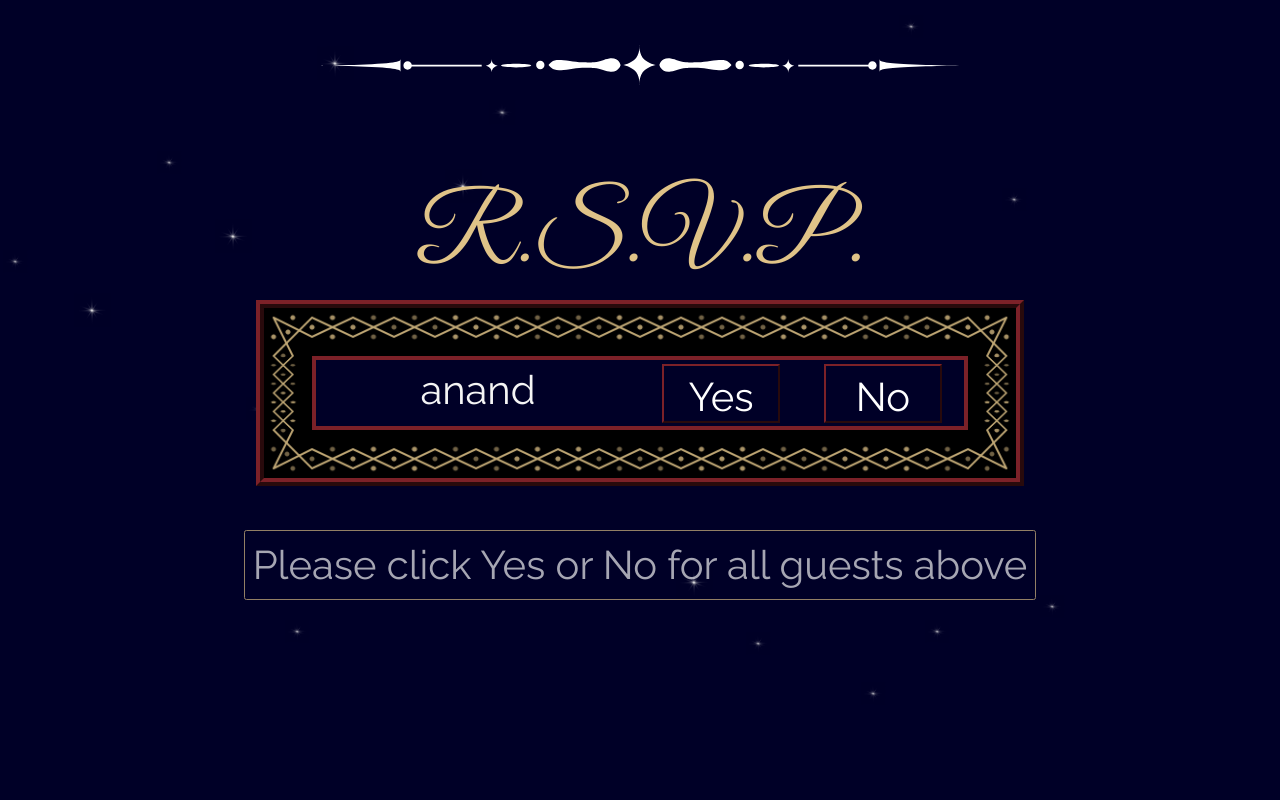
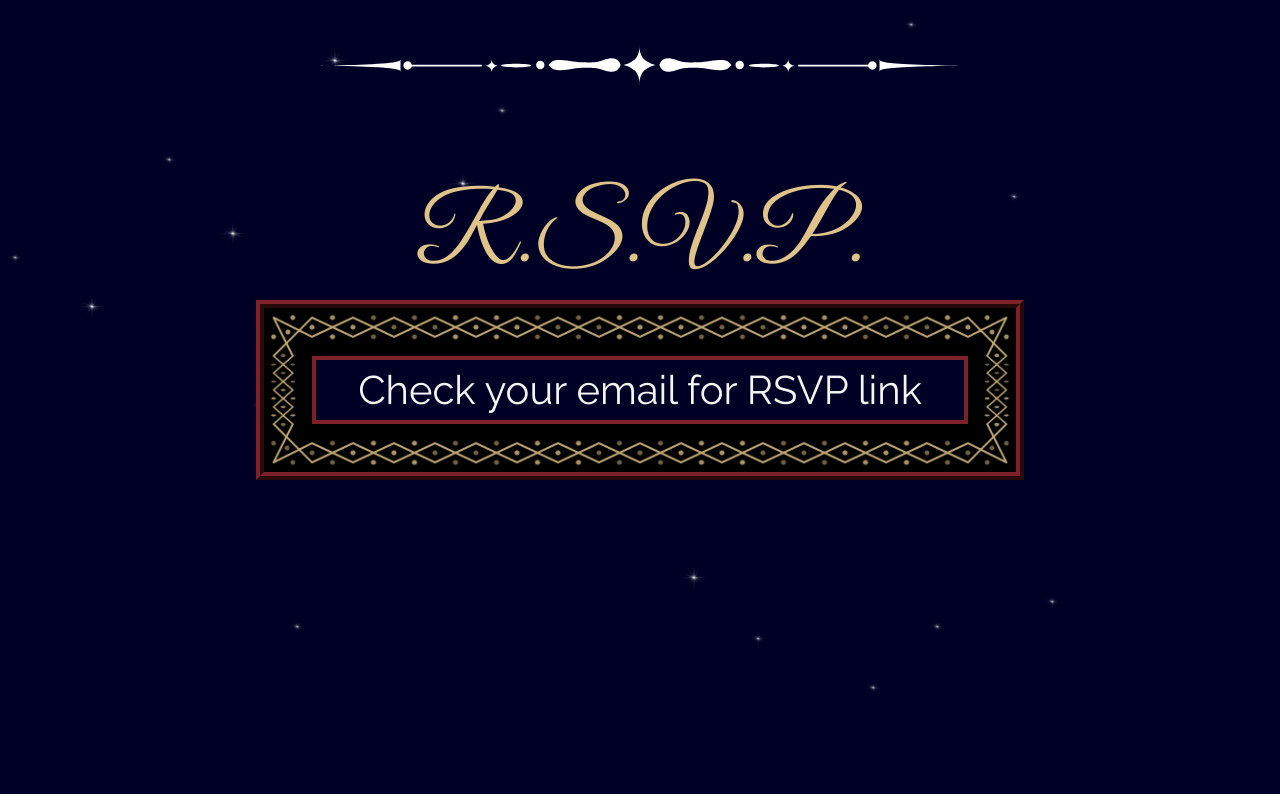
Before and after one commit to anandkumarpatel/nancyandanand.com, a React (Create React App) app: page / in a window 1280 px wide. Shown: the part 4086-4886 px from the top of the page. Built offline with nearby package versions, Linux system fonts and the light colour scheme.

Commit message:
use heroku backend

```diff
--- a/src/App.css
+++ b/src/App.css
@@ -317,3 +317,7 @@ h2 {
 .rsvp-button .btn:enabled {
   background-color: var(--fox-gold);
 }
+
+.hidden {
+  visibility: hidden;
+}
--- a/src/App.js
+++ b/src/App.js
@@ -26,18 +26,18 @@ const path = window && window.location && window.location.pathname
 const request = require('request-promise')
 
 const hostname = window && window.location && window.location.hostname
-let bURL = window && window.location && window.location.origin
+let bURL = 'https://nancyandanand.herokuapp.com'
+
 let IS_MOCK = false
-if (/^localhost/.test(hostname)) {
-  bURL = `http://localhost:4311`
-  IS_MOCK = true
+if (/^localhost/.test(hostname) && IS_MOCK) {
+  bURL = `http://localhost:8080`
 }
 
 
 
 const MOCK = {
   "people": {
-    "anand": { "isAttending": "?" },
+    // "anand": { "isAttending": "?" },
     // "nancy": { "isAttending": "?" },
     // "Niru": { "isAttending": "?" },
     // "Dhansukh": { "isAttending": "?" },
@@ -50,7 +50,6 @@ const MOCK = {
     "name": "GT"
   },
   "didRSVP": false,
-  sheetLoaded: true,
   submitted: true,
   // address: {
   //   street: '860 peachtree street NE unit 1814',
@@ -70,12 +69,11 @@ class App extends Component {
     super(props)
     const { cookies } = props
 
-    const id = path.split("/invite/")[1] || cookies.get('id')
+    const id = path.split("/invite/")[1] || cookies.get('id') || null
 
     this.state = {
       id,
       didRSVP: false,
-      sheetLoaded: false,
       hotel: {},
       people: {},
       address: {
@@ -90,6 +88,7 @@ class App extends Component {
       backendUrl: `${bURL}/invite/${id}`
     }
 
+    console.log("init state", this.state)
     this.handleSubmit = this.handleSubmit.bind(this)
     this.click = this.click.bind(this)
     this.handlePositionChange = this.handlePositionChange.bind(this)
@@ -107,6 +106,12 @@ class App extends Component {
   }
 
   getInvite() {
+    if (!this.state.id) {
+      return setTimeout(() => {
+        document.getElementById('loading').classList.add("loading-finish")
+      }, 100)
+    }
+
     if (IS_MOCK) {
       return setTimeout(() => {
         this.setState(MOCK)
@@ -128,7 +133,6 @@ class App extends Component {
           people,
           hotel,
           didRSVP,
-          sheetLoaded: true,
           address
         }, data, typeof data)
 
@@ -139,11 +143,11 @@ class App extends Component {
           people,
           hotel,
           didRSVP,
-          sheetLoaded: true,
           address
         })
       })
       .catch((err) => {
+        document.getElementById('loading').classList.add("loading-finish")
         console.log(`get invite failed ${err.message}`)
         setTimeout(() => {
           return this.getInvite()
@@ -255,10 +259,6 @@ class App extends Component {
       return "Click to RSVP"
     }
 
-    if (!this.state.sheetLoaded) {
-      return null
-    }
-
     if (this.state.didSubmit) {
       window.scrollTo(0, 0)
       return (
@@ -337,7 +337,7 @@ class App extends Component {
             <Address address={this.state.address} change={this.addrChange} ></Address>
             <Hotels info={this.state.hotel}></Hotels>
           </div>
-          <Row className="rsvp-button">
+          <Row className={Object.keys(this.state.people).length !== 0 ? "rsvp-button" : 'rsvp-button hidden'}>
             <Col>
               <Button size="lg" value="RSVP" onClick={this.handleSubmit} disabled={isSubmitDisabled()}>{getRsvpText()}</Button>
             </Col>
--- a/src/people.js
+++ b/src/people.js
@@ -5,17 +5,13 @@ import Col from 'react-bootstrap/Col';
 class People extends Component {
   constructor(props) {
     super(props)
-
-    this.state = {
-      people: props.people
-    }
   }
 
   getItemColor(name) {
-    if (this.state.people[name].isAttending === "Yes") {
+    if (this.props.people[name].isAttending === "Yes") {
       return "person yes"
     }
-    if (this.state.people[name].isAttending === "No") {
+    if (this.props.people[name].isAttending === "No") {
       return "person no"
     }
     return "person"
@@ -23,17 +19,17 @@ class People extends Component {
 
   getButtonColor(type, name) {
     let out = type + " ask"
-    if (this.state.people[name].isAttending === "Yes") {
+    if (this.props.people[name].isAttending === "Yes") {
       out += " yes"
-    } else if (this.state.people[name].isAttending === "No") {
+    } else if (this.props.people[name].isAttending === "No") {
       out += " no"
     }
     return out
   }
 
   render() {
-    var people = this.state.people || []
-    var peopleList = Object.keys(this.state.people)
+    var people = this.props.people || []
+    var peopleList = Object.keys(this.props.people)
     var list = peopleList.map((name) => {
       return <div key={name} className={this.getItemColor(name)}>
         <Row>
@@ -50,6 +46,10 @@ class People extends Component {
       </div>
     })
 
+    if (list.length === 0) {
+      list = [(<div key="checkemail" >Check your email for RSVP link</div>)]
+    }
+
     return (
       <div className="fox-outer">
         <div className="fox-neon">
```
